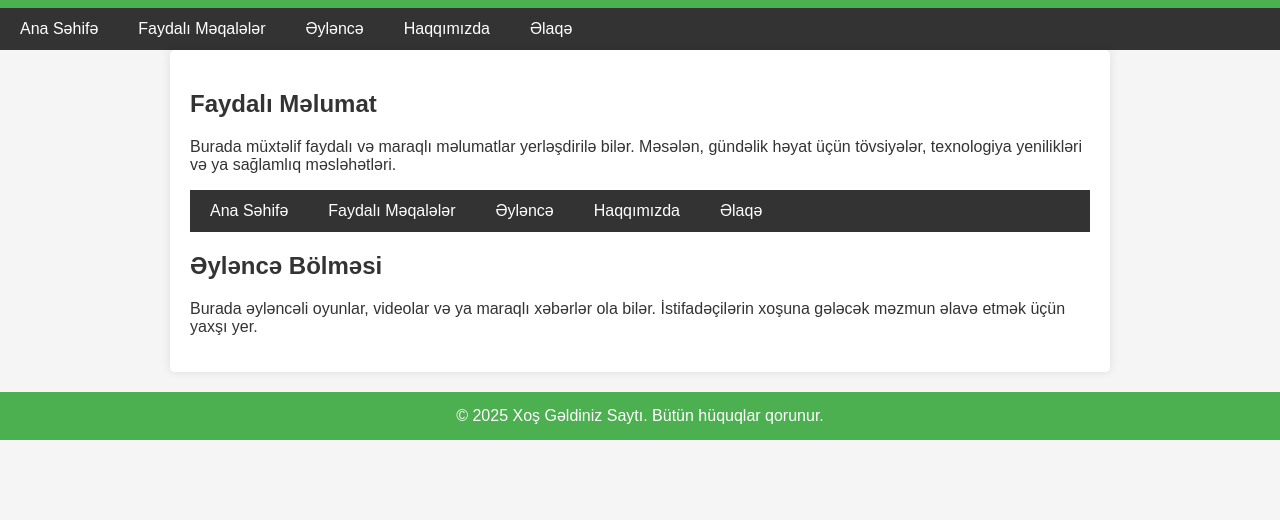
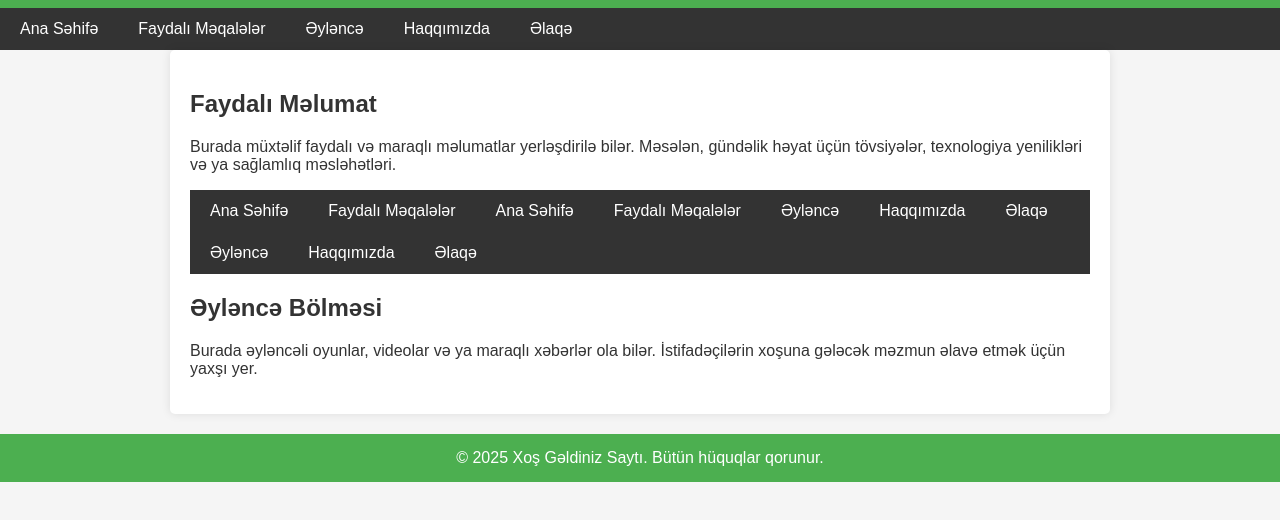
Before and after one commit to Maqa1951/maqa1951.github.io, a plain HTML site: page index.html in a window 1280 px wide. Shown: the part 102-622 px from the top of the page. Drawn offline with Linux system fonts and the light colour scheme.

```diff
--- a/index.html
+++ b/index.html
@@ -104,6 +104,16 @@
   <ul>
     <li><a href="index.html">Ana Səhifə</a></li>
     <li><a href="faydalı-məqalələr.html">Faydalı Məqalələr</a></li>
+    <nav>
+  <ul>
+    <li><a href="index.html">Ana Səhifə</a></li>
+    <li><a href="faydalı-məqalələr.html">Faydalı Məqalələr</a></li>
+    <li><a href="#">Əyləncə</a></li>
+    <li><a href="#">Haqqımızda</a></li>
+    <li><a href="#">Əlaqə</a></li>
+  </ul>
+</nav>
+
     <li><a href="#">Əyləncə</a></li>
     <li><a href="#">Haqqımızda</a></li>
     <li><a href="#">Əlaqə</a></li>
```
